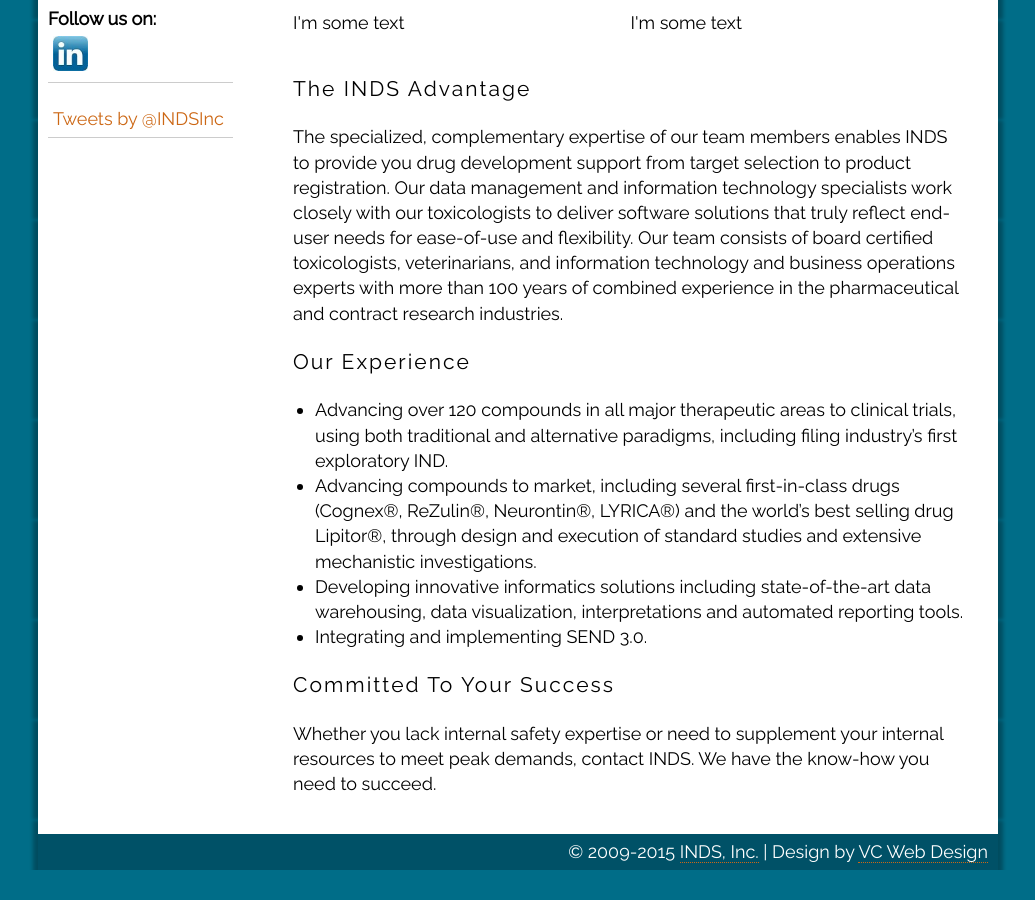
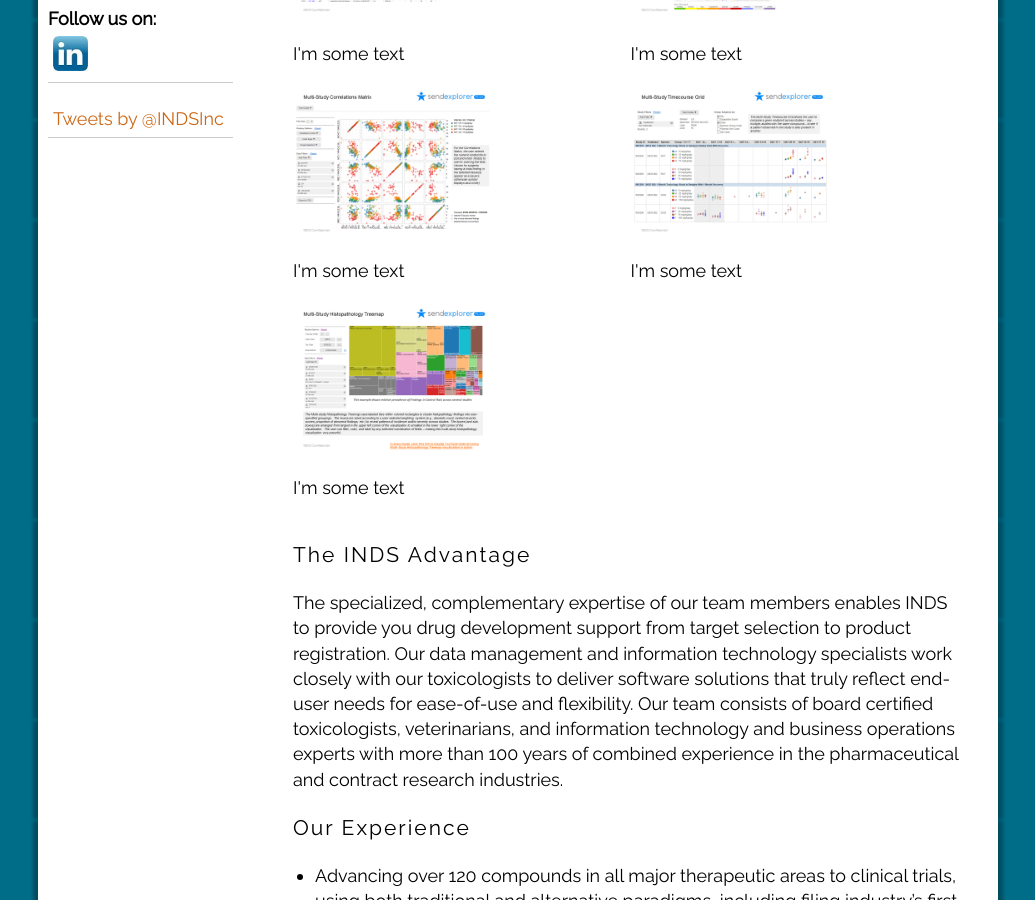
Before and after one commit to inds-inc/inds-inc.github.io, a Jekyll site: the page built from index1.md, in a window 1280 px wide and 900 px high, scrolled down 988 px. Shown: the whole window, without its empty margins (122-1157 px from the left). Built offline with Jekyll 4.4.1, drawn with Linux system fonts in a browser that asks for light colours; comment, search, counter and statistics services are not loaded.

Commit message:
add images

```diff
--- a/index1.md
+++ b/index1.md
@@ -13,30 +13,51 @@ layout: default
 
 <div class="pure-g">
   <div class="pure-u-1-2">
-    <a href="/assets/images/maze.png"
-       data-lightbox="image-1">
-      <img class="thumbsize" src="/assets/images/maze.png" alt="" />
+    <a href="/assets/se-images/Slide1.PNG"
+       data-lightbox="slide-1">
+      <img class="thumbsize" src="/assets/se-images/Slide1.PNG" alt="" />
     </a>
     <p>I'm some text</p>
   </div>
   <div class="pure-u-1-2">
-    <a href="/assets/images/maze.png"
-       data-lightbox="image-2">
-      <img class="thumbsize" src="/assets/images/maze.png" alt="" />
+    <a href="/assets/se-images/Slide2.PNG"
+       data-lightbox="slide-2">
+      <img class="thumbsize" src="/assets/se-images/Slide2.PNG" alt="" />
     </a>
     <p>I'm some text</p>
   </div>
   <div class="pure-u-1-2">
-    <a href="/assets/images/maze.png"
-       data-lightbox="image-3">
-      <img class="thumbsize" src="/assets/images/maze.png" alt="" />
+    <a href="/assets/se-images/Slide3.PNG"
+       data-lightbox="slide-3">
+      <img class="thumbsize" src="/assets/se-images/Slide3.PNG" alt="" />
     </a>
     <p>I'm some text</p>
   </div>
   <div class="pure-u-1-2">
-    <a href="/assets/images/maze.png"
-       data-lightbox="image-4">
-      <img class="thumbsize" src="/assets/images/maze.png" alt="" />
+    <a href="/assets/se-images/Slide4.PNG"
+       data-lightbox="slide-4">
+      <img class="thumbsize" src="/assets/se-images/Slide4.PNG" alt="" />
+    </a>
+    <p>I'm some text</p>
+  </div>
+  <div class="pure-u-1-2">
+    <a href="/assets/se-images/Slide5.PNG"
+       data-lightbox="slide-5">
+      <img class="thumbsize" src="/assets/se-images/Slide5.PNG" alt="" />
+    </a>
+    <p>I'm some text</p>
+  </div>
+  <div class="pure-u-1-2">
+    <a href="/assets/se-images/Slide6.PNG"
+       data-lightbox="slide-6">
+      <img class="thumbsize" src="/assets/se-images/Slide6.PNG" alt="" />
+    </a>
+    <p>I'm some text</p>
+  </div>
+  <div class="pure-u-1-2">
+    <a href="/assets/se-images/Slide7.PNG"
+       data-lightbox="slide-7">
+      <img class="thumbsize" src="/assets/se-images/Slide7.PNG" alt="" />
     </a>
     <p>I'm some text</p>
   </div>
```
Also changed, not shown: assets/se-images/Slide1.PNG (added), assets/se-images/Slide2.PNG (added), assets/se-images/Slide3.PNG (added), assets/se-images/Slide4.PNG (added), assets/se-images/Slide5.PNG (added), assets/se-images/Slide6.PNG (added), assets/se-images/Slide7.PNG (added).
